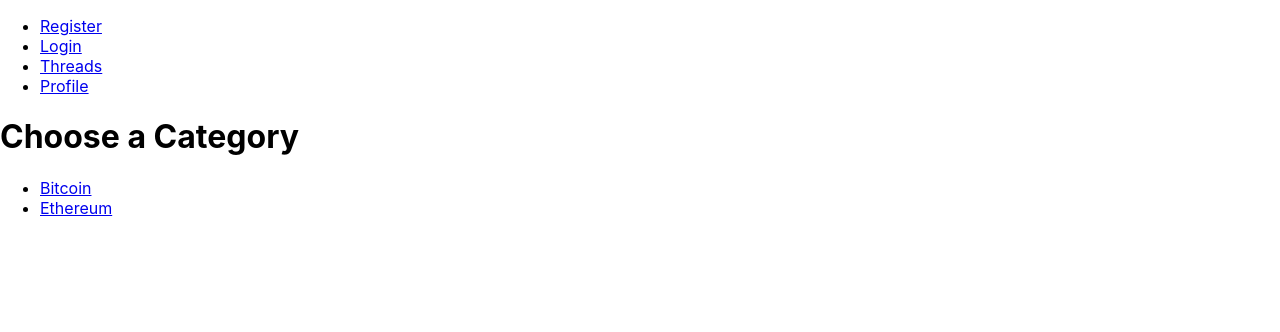
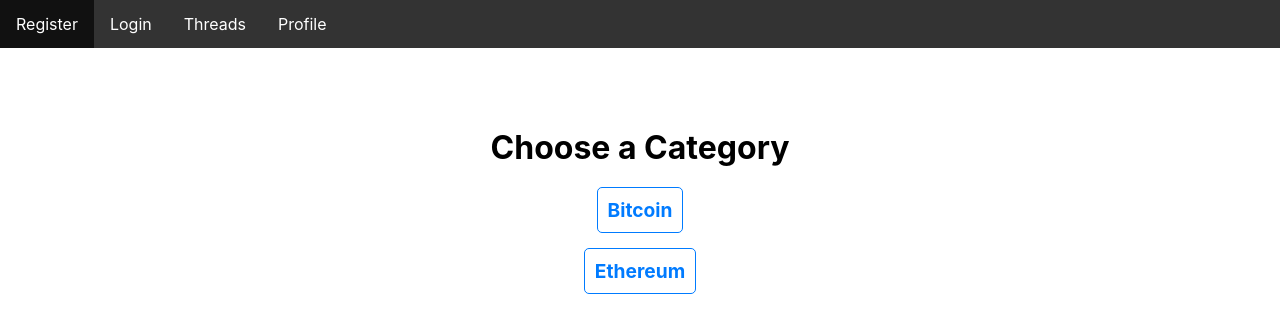
Before and after one commit to Lucasjk98/cryptoForum, a React app in the folder frontend/: page /threads in a window 1280 px wide. Shown: the top 332 px of the page. Built offline with nearby package versions, Linux system fonts and the light colour scheme.

Commit message:
css styling

```diff
--- a/frontend/src/components/CategorySelection.js
+++ b/frontend/src/components/CategorySelection.js
@@ -3,12 +3,14 @@
 
 function CategorySelection() {
   return (
-    <div>
-      <h1>Choose a Category</h1>
-      <ul>
-        <li><Link to="/threads/questions/Bitcoin">Bitcoin</Link></li>
-        <li><Link to= "/threads/questions/Ethereum">Ethereum</Link></li>
-      </ul>
+    <div className="form-container">
+      <h1 className="form-heading">Choose a Category</h1>
+      <div className="category-button">
+        <Link to="/threads/questions/Bitcoin" className="category-link">Bitcoin</Link>
+      </div>
+      <div className="category-button">
+        <Link to="/threads/questions/Ethereum" className="category-link">Ethereum</Link>
+      </div>
     </div>
   );
 }
--- a/frontend/src/components/CreateQuestionForm.js
+++ b/frontend/src/components/CreateQuestionForm.js
@@ -22,21 +22,23 @@
       });
   };
 
-  return (
-    <div>
-      <h2>Create a New Question</h2>
+return (
+    <div className="form-container">
+      <h2 className="form-heading">Create a New Question</h2>
       <input
         type="text"
         placeholder="Title"
         value={newQuestion.title}
         onChange={(e) => setNewQuestion({ ...newQuestion, title: e.target.value })}
+        className="form-input"
       />
       <textarea
         placeholder="Content"
         value={newQuestion.content}
         onChange={(e) => setNewQuestion({ ...newQuestion, content: e.target.value })}
+        className="form-input"
       />
-      <button onClick={handleQuestionSubmit}>Submit Question</button>
+      <button onClick={handleQuestionSubmit} className="form-button">Submit Question</button>
     </div>
   );
 }
--- a/frontend/src/components/Login.js
+++ b/frontend/src/components/Login.js
@@ -42,14 +42,15 @@
 
 
 
-  return (
-    <div>
-      <h1>Login</h1>
-      <input type="email" name="email" placeholder="Email" onChange={handleInputChange} />
-      <input type="password" name="password" placeholder="Password" onChange={handleInputChange} />
-      <button onClick={handleLogin}>Login</button>
-    </div>
+return (
+  <div className="form-container">
+    <h1 className="form-heading">Login</h1>
+    <input className="form-input" type="email" name="email" placeholder="Email" onChange={handleInputChange} />
+    <input className="form-input" type="password" name="password" placeholder="Password" onChange={handleInputChange} />
+    <button className="form-button" onClick={handleLogin}>Login</button>
+  </div>
   );
 }
 
+
 export default Login;
--- a/frontend/src/components/Navigation.js
+++ b/frontend/src/components/Navigation.js
@@ -4,7 +4,8 @@
 function Navigation() {
   return (
     <nav>
-      <ul>
+      <div className='navigation'>
+      <ul className='header-item'>
         <li>
           <Link to="/register">Register</Link>
         </li>
@@ -17,9 +18,8 @@
          <li>
           <Link to="/profile">Profile</Link>
         </li>
-
-
-      </ul>
+        </ul>
+      </div>
     </nav>
   );
 }
--- a/frontend/src/components/Question.js
+++ b/frontend/src/components/Question.js
@@ -35,15 +35,17 @@
       });
   };
 
-  return (
-    <div>
-      <h3>{question.title}</h3>
-      <h5>posted by {question.user.user.name}</h5>
-      <p>{question.content}</p>
+return (
+    <div className="form-container">
+      <h3 className="form-heading">{question.title}</h3>
+      <h5 className="form-subheading">posted by {question.user.user.name}</h5>
+      <p className="form-text">{question.content}</p>
 
       <ul>
         {question.answers && question.answers.map((answer) => (
-          <li key={answer._id}>{answer.content} (Response by: {answer.user.user.name})</li>
+          <li key={answer._id} className="form-text">
+            {answer.content} (Response by: {answer.user.user.name})
+          </li>
         ))}
       </ul>
 
@@ -51,9 +53,10 @@
         type="text"
         value={newAnswer.content}
         onChange={(e) => setNewAnswer({ ...newAnswer, content: e.target.value })}
+        className="form-input"
       />
-      <button onClick={handleCreateAnswer}>Post Answer</button>
-      <Link to={`/threads/questions/${category}`}>Back to Questions</Link>
+      <button onClick={handleCreateAnswer} className="form-button">Post Answer</button>
+      <Link to={`/threads/questions/${category}`} className="form-link">Back to Questions</Link>
     </div>
   );
 }
--- a/frontend/src/components/QuestionList.js
+++ b/frontend/src/components/QuestionList.js
@@ -18,15 +18,17 @@
       });
   }, [category]);
 
-  // Render the list of questions
- return (
-  <div>
-    <h2>{category} Questions</h2>
-    <Link to={`/questions/${category}/new`}>Create New Question</Link>
+
+return (
+  <div className="form-container">
+    <h2 className="form-heading">{category} Questions</h2>
+    <Link to={`/questions/${category}/new`} className="form-link">Create New Question</Link>
     <ul>
       {questions.map((question) => (
         <li key={question._id}>
-          <Link to={`/threads/questions/${category}/${question._id}`}>{question.title}</Link>
+          <Link to={`/threads/questions/${category}/${question._id}`} className="form-link">
+            {question.title}
+          </Link>
         </li>
       ))}
     </ul>
@@ -34,4 +36,5 @@
 );
 }
 
+
 export default QuestionsList;
--- a/frontend/src/components/Register.js
+++ b/frontend/src/components/Register.js
@@ -32,13 +32,13 @@
   };
 
 
-  return (
-    <div>
-      <h1>Register</h1>
-      <input type="text" name="name" placeholder="Name" onChange={handleInputChange} />
-      <input type="email" name="email" placeholder="Email" onChange={handleInputChange} />
-      <input type="password" name="password" placeholder="Password" onChange={handleInputChange} />
-      <button onClick={handleRegistration}>Register</button>
+return (
+    <div className="form-container">
+      <h1 className="form-heading">Register</h1>
+      <input className="form-input" type="text" name="name" placeholder="Name" onChange={handleInputChange} />
+      <input className="form-input" type="email" name="email" placeholder="Email" onChange={handleInputChange} />
+      <input className="form-input" type="password" name="password" placeholder="Password" onChange={handleInputChange} />
+      <button className="form-button" onClick={handleRegistration}>Register</button>
     </div>
   );
 }
--- a/frontend/src/index.css
+++ b/frontend/src/index.css
@@ -11,3 +11,102 @@
   font-family: source-code-pro, Menlo, Monaco, Consolas, 'Courier New',
     monospace;
 }
+
+.header-item {
+  list-style-type: none;
+  margin: 0;
+  padding: 0;
+  overflow: hidden;
+  background-color: #333;
+}
+
+li {
+  float: left;
+}
+
+li a {
+  display: block;
+  color: white;
+  text-align: center;
+  padding: 14px 16px;
+  text-decoration: none;
+}
+
+li a:hover {
+  background-color: #111;
+}
+
+
+.form-container {
+  display: flex;
+  flex-direction: column;
+  align-items: center;
+  justify-content: center;
+  height: 40vh; /* Adjust as needed */
+}
+
+.form-heading {
+  font-size: 2em;
+  margin-bottom: 20px;
+}
+
+.form-input {
+  padding: 10px;
+  margin-bottom: 15px;
+  width: 300px; /* Adjust as needed */
+  border: 1px solid #ccc;
+  border-radius: 5px;
+}
+
+.form-button {
+  padding: 10px;
+  background-color: #007bff;
+  color: #fff;
+  border: none;
+  border-radius: 5px;
+  cursor: pointer;
+}
+
+.form-button:hover {
+  background-color: #0056b3;
+}
+
+.category-list {
+  list-style: none;
+  padding: 0;
+}
+
+.category-list li {
+  margin-bottom: 10px;
+}
+
+.form-link {
+  color: #007bff;
+  text-decoration: none;
+}
+
+.form-link:hover {
+  color: #0056b3;
+}
+
+.category-button {
+  margin-bottom: 15px;
+}
+
+.category-link {
+  display: inline-block;
+  padding: 10px;
+  text-decoration: none;
+  font-size: 1.2em; /* Adjust as needed */
+  font-weight: bold;
+  color: #007bff;
+  background-color: #fff;
+  border: 1px solid #007bff;
+  border-radius: 5px;
+  transition: background-color 0.3s ease-in-out;
+}
+
+.category-link:hover {
+  background-color: #0056b3;
+  color: #fff;
+}
```
